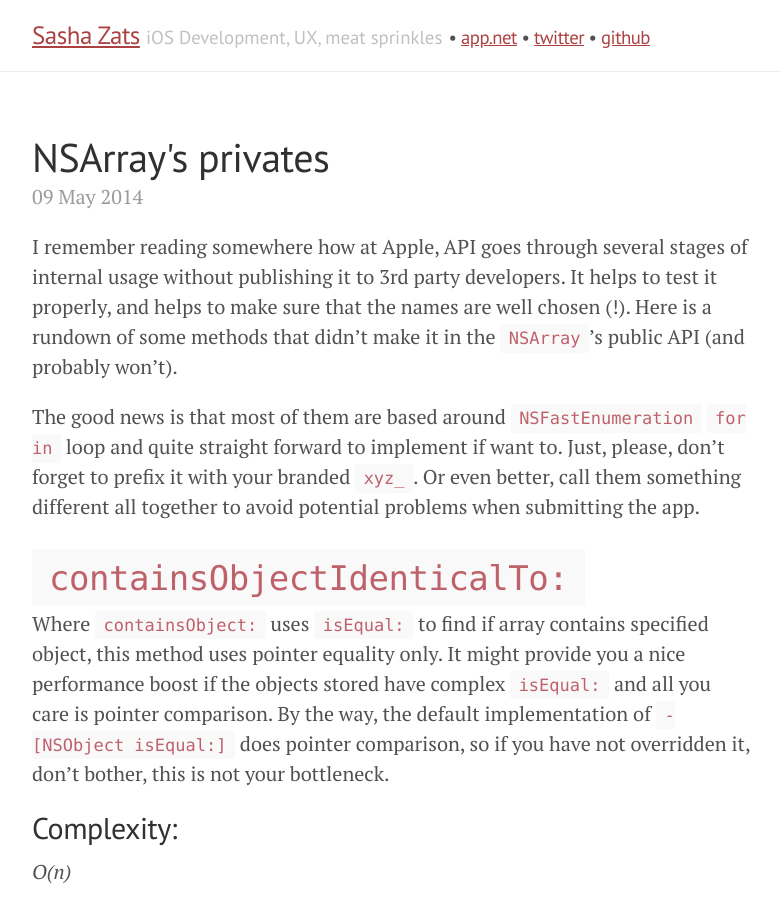
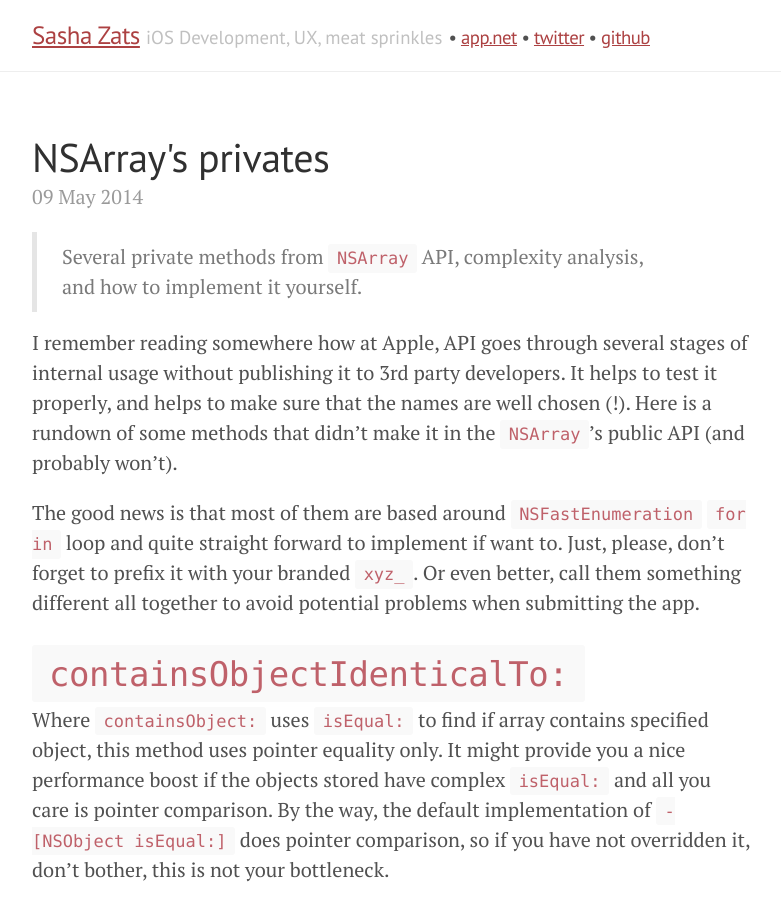
Before and after one commit to zats/zats.github.io, a Jekyll site: the page built from _posts/2014-05-09-nsarrays-privates.markdown, in a window 1280 px wide and 900 px high. Shown: the whole window, without its empty margins (248-1029 px from the left). Built offline with Jekyll 4.4.1, drawn with Linux system fonts in a browser that asks for light colours; Markdown is read by kramdown in place of the engine named in the settings.

Commit message:
minor style fix

```diff
--- a/_posts/2014-05-09-nsarrays-privates.markdown
+++ b/_posts/2014-05-09-nsarrays-privates.markdown
@@ -3,6 +3,8 @@ layout: post
 title: "NSArray's privates"
 date: 2014-05-09
 ---
+
+> Several private methods from `NSArray` API, complexity analysis, and how to implement it yourself.
 
 I remember reading somewhere how at Apple, API goes through several stages of internal usage without publishing it to 3rd party developers. It helps to test it properly, and helps to make sure that the names are well chosen (!).
 Here is a rundown of some methods that didn't make it in the `NSArray`'s public API (and probably won't).
```
